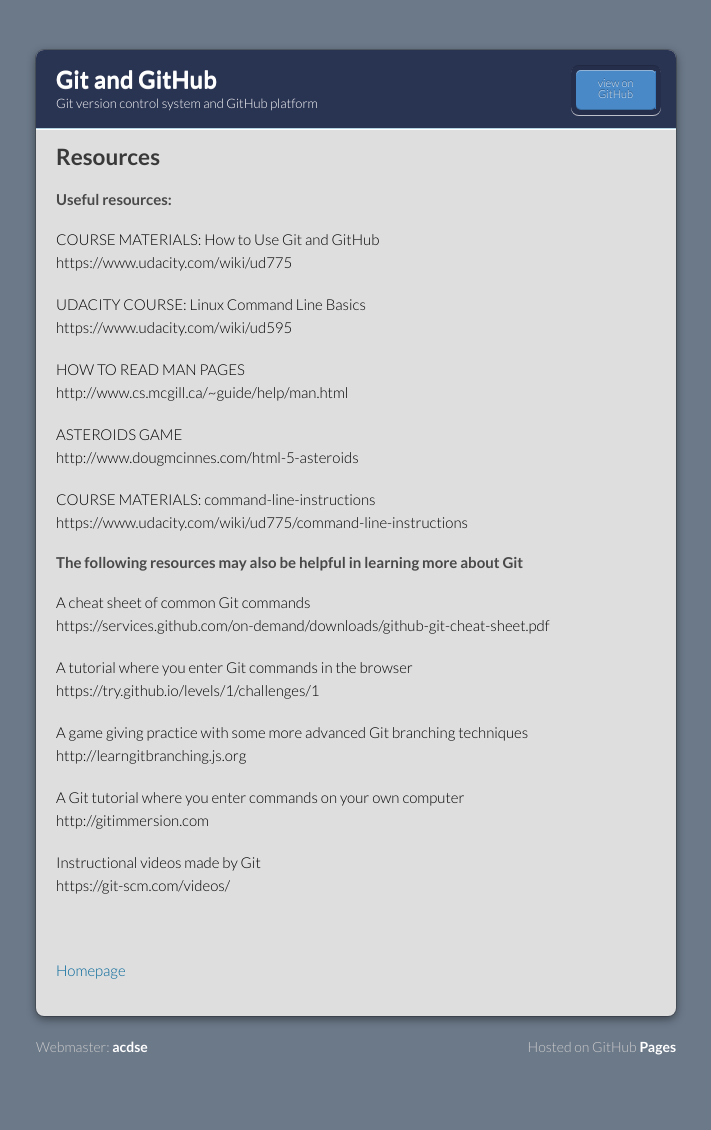
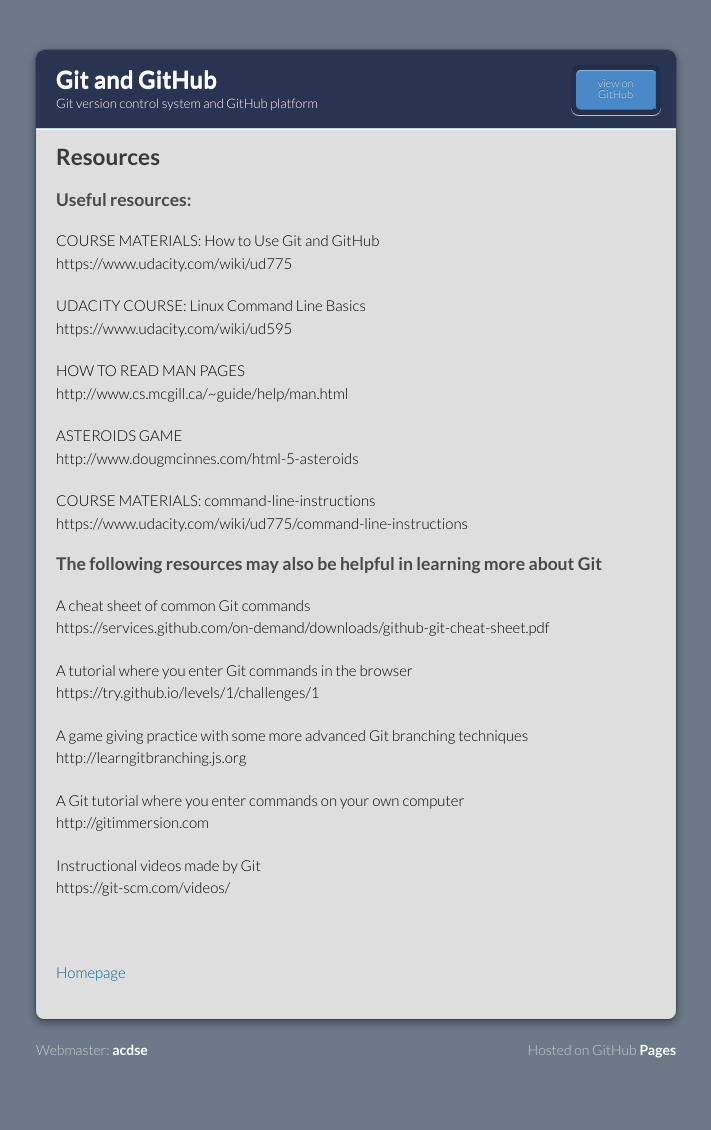
Before and after one commit to acdse/ud775, a Jekyll site: the page built from pages/resources.md, in a window 1280 px wide. Shown: the whole page, without its empty margins (284-995 px from the left). Built offline with Jekyll 4.4.1, drawn with Linux system fonts in a browser that asks for light colours; our own code applies the rules of GitHub Pages for plain Markdown files.

```diff
--- a/pages/resources.md
+++ b/pages/resources.md
@@ -4,7 +4,7 @@ layout: default
 
 ## Resources
 
-#### Useful resources:
+### Useful resources:
 
 COURSE MATERIALS: How to Use Git and GitHub <br />
 https://www.udacity.com/wiki/ud775
@@ -21,7 +21,7 @@ http://www.dougmcinnes.com/html-5-asteroids
 COURSE MATERIALS: command-line-instructions <br />
 https://www.udacity.com/wiki/ud775/command-line-instructions
 
-#### The following resources may also be helpful in learning more about Git
+### The following resources may also be helpful in learning more about Git
 
 A cheat sheet of common Git commands <br />
 https://services.github.com/on-demand/downloads/github-git-cheat-sheet.pdf
```
